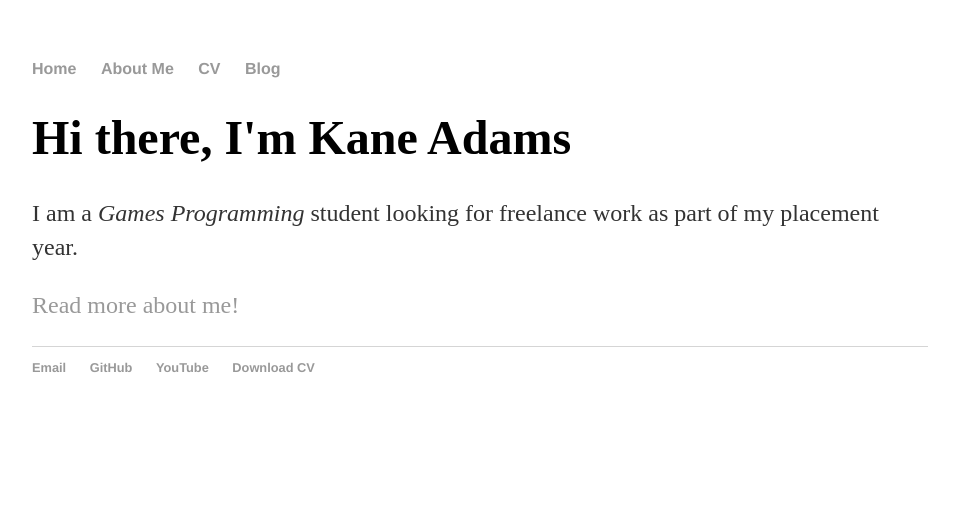
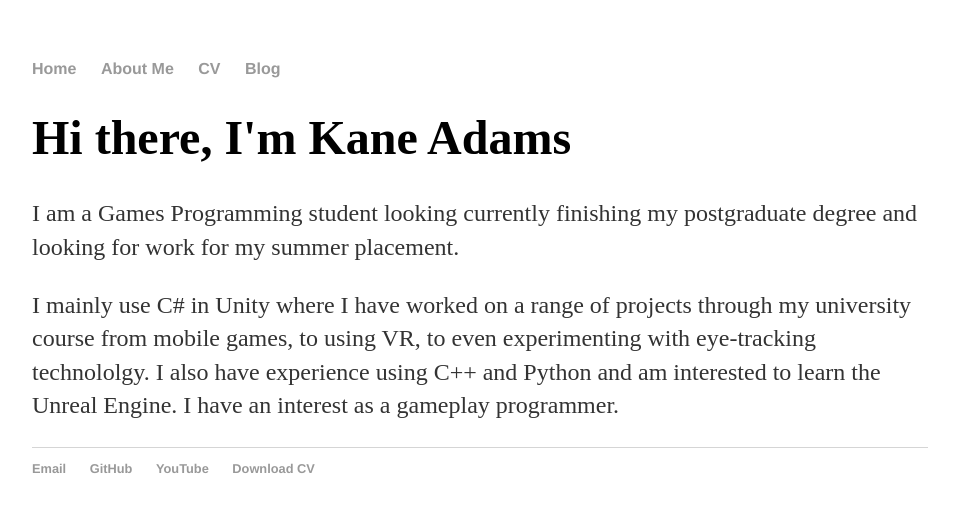
Before and after one commit to KaneAdams-Dev/KaneAdams-Dev.github.io, a Jekyll site: the page built from index.html, in a window 1280 px wide. Shown: the top 512 px of the page, without its empty margins (160-1119 px from the left). Built offline with Jekyll 4.4.1, drawn with Linux system fonts in a browser that asks for light colours; Markdown is read by kramdown in place of the engine named in the settings.

Commit message:
Homepage update

```diff
--- a/index.html
+++ b/index.html
@@ -4,6 +4,10 @@ title: Kane Adams, Games Programmer
 ---
 <div class="blurb">
     <h1>Hi there, I'm Kane Adams</h1>
-    <p>I am a <em>Games Programming</em> student looking for freelance work as part of my placement year.</p>
-    <p><a href="/about">Read more about me!</a></p>
+    <p>I am a Games Programming student looking currently finishing my postgraduate degree and looking for work for my
+        summer placement.</p>
+    <p>I mainly use C# in Unity where I have worked on a range of projects through my university course from mobile
+        games, to using VR, to even experimenting with eye-tracking technololgy. I also have experience using C++ and
+        Python and am interested to learn the Unreal Engine. I have an interest as a gameplay programmer.</p>
+    <!--<p><a href="/about">Read more about me!</a></p>-->
 </div> <!-- /.blurb -->
```
Also changed, not shown: cv/index.html (+9 -9 lines).
